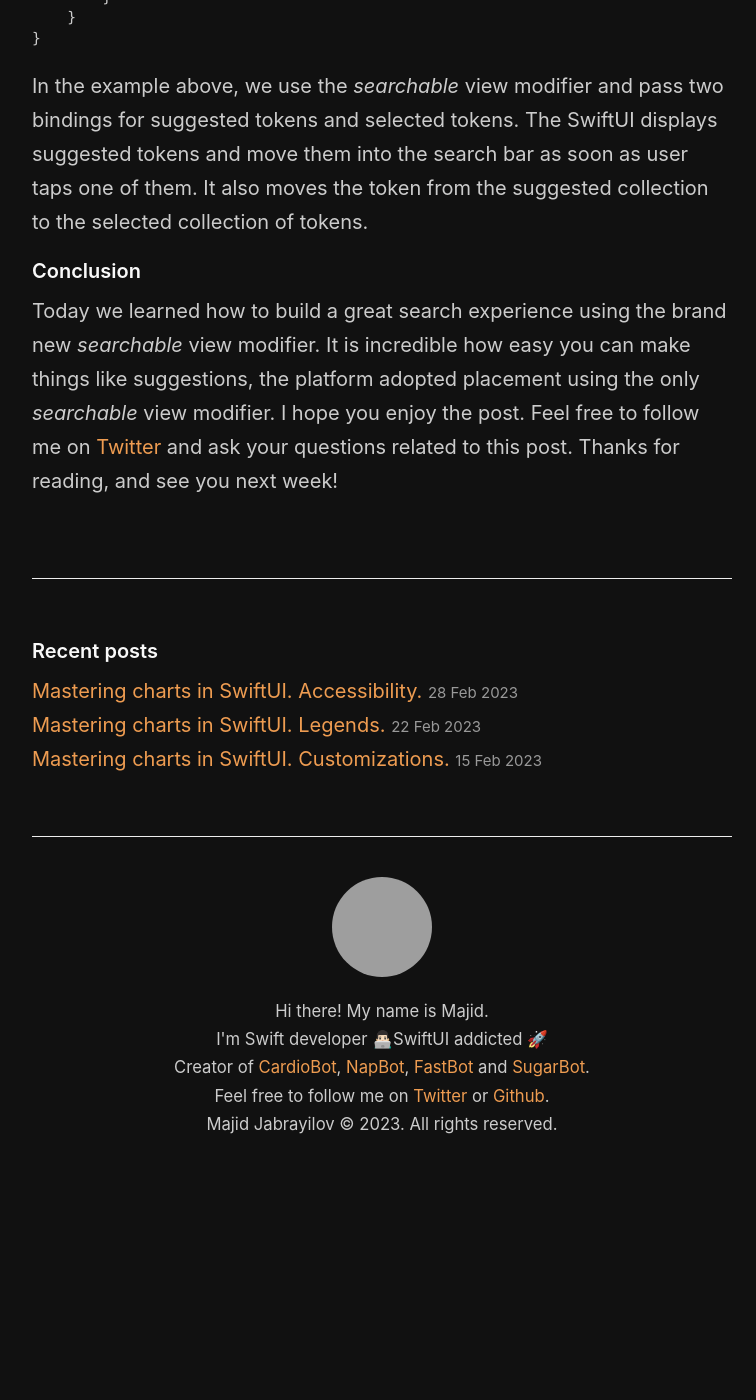
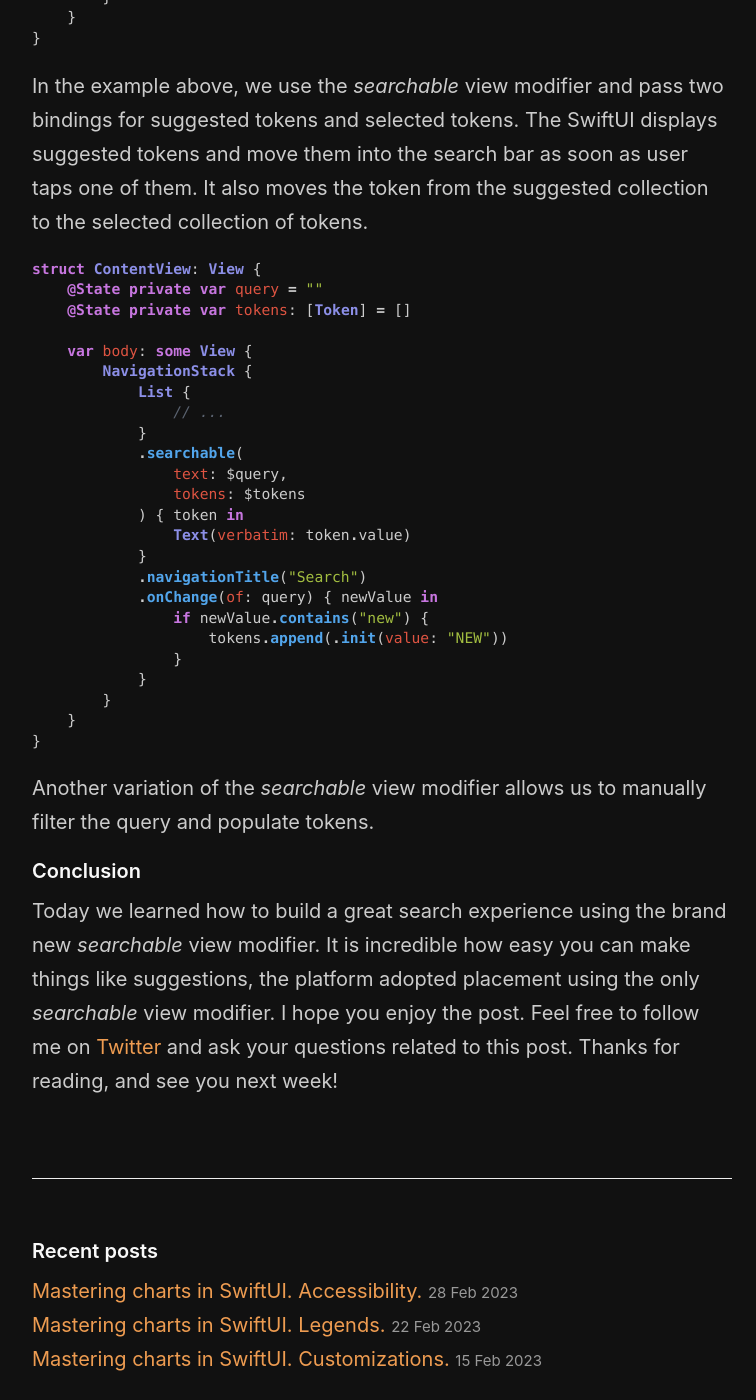
Before and after one commit to mecid/mecid.github.io, a Jekyll site: the page built from _posts/2021-06-23-mastering-search-in-swiftui.md, in a window 1280 px wide and 1400 px high, scrolled down 6296 px, cut to the strip 0-1400 px from the top of the window. Shown: the whole strip, without its empty margins (258-1014 px from the left). Built offline with Jekyll 4.4.1, drawn with Linux system fonts in a browser that asks for light colours; before the commit the page ends 7474 px from its top, so only the background shows below that; grey boxes are pictures that could not be loaded.

Commit message:
search tokens section updated

````diff
--- a/_posts/2021-06-23-mastering-search-in-swiftui.md
+++ b/_posts/2021-06-23-mastering-search-in-swiftui.md
@@ -217,5 +217,34 @@ struct ContentView: View {
 
 In the example above, we use the *searchable* view modifier and pass two bindings for suggested tokens and selected tokens. The SwiftUI displays suggested tokens and move them into the search bar as soon as user taps one of them. It also moves the token from the suggested collection to the selected collection of tokens.
 
+```swift
+struct ContentView: View {
+    @State private var query = ""
+    @State private var tokens: [Token] = []
+
+    var body: some View {
+        NavigationStack {
+            List {
+                // ...
+            }
+            .searchable(
+                text: $query,
+                tokens: $tokens
+            ) { token in
+                Text(verbatim: token.value)
+            }
+            .navigationTitle("Search")
+            .onChange(of: query) { newValue in
+                if newValue.contains("new") {
+                    tokens.append(.init(value: "NEW"))
+                }
+            }
+        }
+    }
+}
+```
+
+Another variation of the *searchable* view modifier allows us to manually filter the query and populate tokens.
+
 #### Conclusion
 Today we learned how to build a great search experience using the brand new *searchable* view modifier. It is incredible how easy you can make things like suggestions, the platform adopted placement using the only *searchable* view modifier. I hope you enjoy the post. Feel free to follow me on [Twitter](https://twitter.com/mecid) and ask your questions related to this post. Thanks for reading, and see you next week!
````
